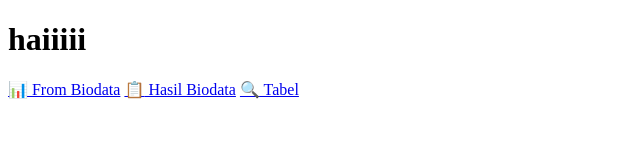
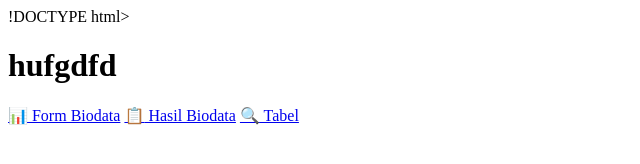
Before and after one commit to SherinaMayaAnggraeni/10rpl3-web-33, a plain HTML site: page index.html in a window 1280 px wide. Shown: the whole page, without its empty margins (0-640 px from the left). Drawn offline with Linux system fonts and the light colour scheme.

Commit message:
profilhihiiihhvuvggggggh

```diff
--- a/index.html
+++ b/index.html
@@ -1,19 +1,20 @@
-<!DOCTYPE html>
+!DOCTYPE html>
 <html lang="en">
 <head>
     <meta charset="UTF-8">
-    <meta name="viewport" content="width=>, initial-scale=1.0">
-    <title>menu utama - pplg</title>
-    <link rel="stylesheet" href="style.css">
+    <meta name="viewport" content="width=device-width, initial-scale=1.0">
+    <title>Document</title>
 </head>
 <body>
-    <div class="container">
     </div>
-<h1>haiiiii</h1>
-<!--Ganti tanda // dengan link file html ati link tujuan bapak-->
-     <a href="form_biodata.html" class="menu-item"><span>📊</span> From Biodata</a>
-     <a href="hasil_biodata.html" class="menu-item"><span>📋</span> Hasil Biodata</a>
-     <a href="tabel.html" class="menu-item"><span>🔍</span> Tabel</a>
+<h1>hufgdfd</h1>
+<!-- Daftar Tombol Menu -->
+<div class="menu-list">
+    <!-- Ganti tanda # dengan link file html atau link tujuan Bapak -->
+    <a href="form _biodata.html" class="menu-item"><span>📊</span> Form Biodata</a>
+    <a href="hasil_biodata.html" class="menu-item"><span>📋</span> Hasil Biodata</a>
+    <a href="table.html" class="menu-item"><span>🔍</span> Tabel</a>
+
 </div>
 </body>
 </html>
```
